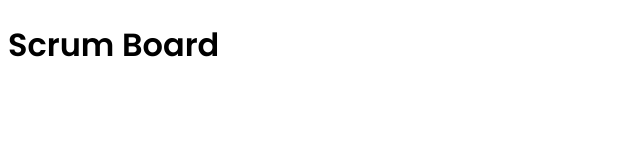
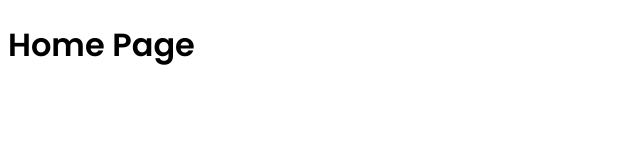
Before and after one commit to boushib/scrum-board, a React (Create React App) app: page / in a window 1280 px wide. Shown: the top 160 px of the page, without its empty margins (0-640 px from the left). Built offline with nearby package versions, Linux system fonts and the light colour scheme.

Commit message:
Create an empty home page view

```diff
--- a/src/App.tsx
+++ b/src/App.tsx
@@ -1,6 +1,8 @@
+import Home from './pages/Home'
+
 const App = () => (
   <div className="App">
-    <h1>Scrum Board</h1>
+    <Home />
   </div>
 )
 
--- /dev/null
+++ b/src/pages/Home.tsx
@@ -0,0 +1,7 @@
+const Home = () => (
+  <div className="home page">
+    <h1>Home Page</h1>
+  </div>
+)
+
+export default Home
```
